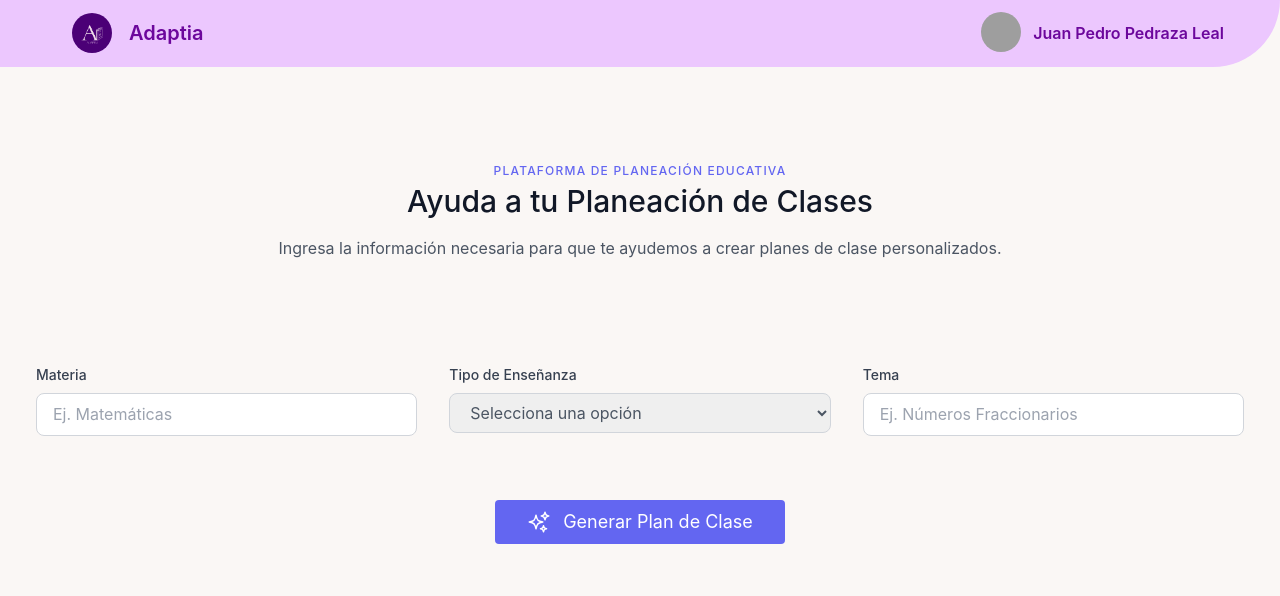
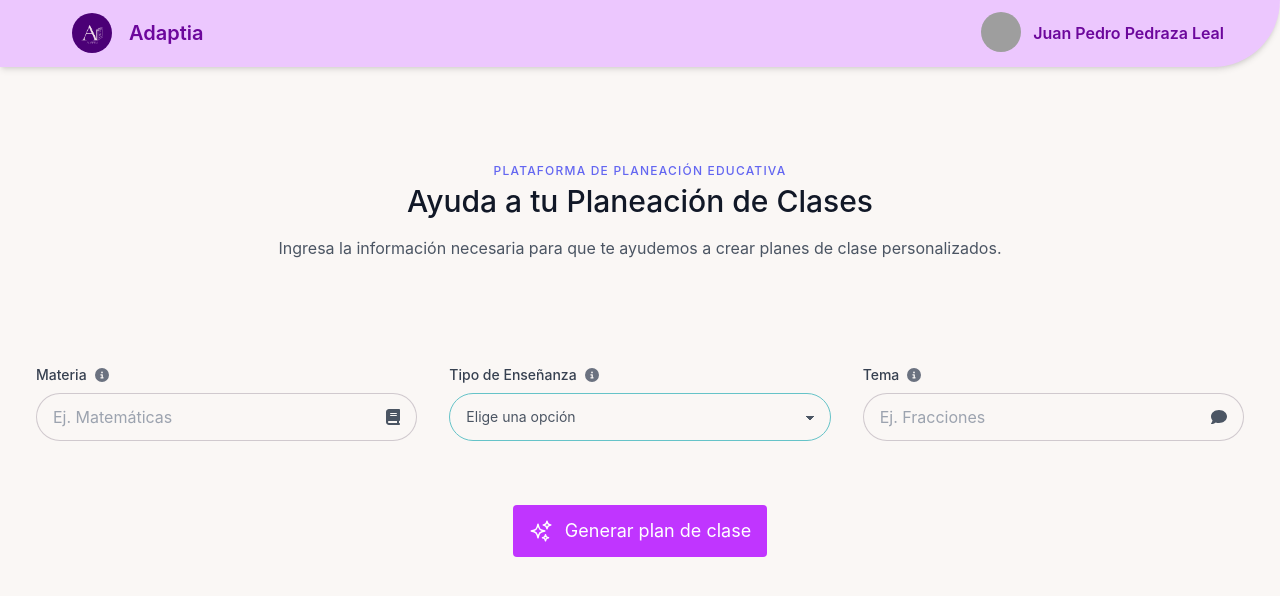
Before and after one commit to soloyoloproXHD/Canacintra-H, a Next.js app in the folder hack-app/: page /chat in a window 1280 px wide. Shown: the top 596 px of the page. Built offline with nearby package versions, Linux system fonts and the light colour scheme; grey boxes are pictures that could not be loaded.

Commit message:
Readme y correciones

```diff
--- a/hack-app/src/app/(main)/chat/page.tsx
+++ b/hack-app/src/app/(main)/chat/page.tsx
@@ -1,4 +1,8 @@
 import React from 'react'
+import { FontAwesomeIcon } from '@fortawesome/react-fontawesome';
+import { faEye, faEarListen, faHand, faBook, faComment, faCircleInfo } from '@fortawesome/free-solid-svg-icons';
+// import { faGoogle, faFacebook } from '@fortawesome/free-brands-svg-icons';
+
 
 const page = () => {
   return (
@@ -11,43 +15,58 @@ const page = () => {
             Ingresa la información necesaria para que te ayudemos a crear planes de clase personalizados.
           </p>
         </div>
+
+        {/* materia */}
         <div className="flex flex-wrap justify-center">
+          <div className="lg:w-1/3 md:w-1/2 w-full px-4 py-6 ">
+            <label className="block text-gray-700 text-sm font-medium mb-2" htmlFor="materia">Materia
+              {/* Tooltip */}
+              <div className="tooltip tooltip-bottom" data-tip="Ingresa la materia que impartirás. Ej. Matemáticas">
+                <FontAwesomeIcon icon={faCircleInfo} className="ml-2 text-gray-500" />
+              </div>
+            </label>
+            <label className="input input-bordered flex items-center gap-2">
+              <input type="text" className="grow input-info" placeholder="Ej. Matemáticas" />
+              <FontAwesomeIcon icon={faBook} />
+            </label>
+          </div>
+
+          {/* tipo de enseñanza */}
           <div className="lg:w-1/3 md:w-1/2 w-full px-4 py-6">
-            <label className="block text-gray-700 text-sm font-medium mb-2" htmlFor="materia">Materia</label>
-            <input
-              type="text"
-              id="materia"
-              className="w-full px-4 py-2 border border-gray-300 rounded-lg focus:outline-none focus:ring-2 focus:ring-indigo-500"
-              placeholder="Ej. Matemáticas"
-            />
-          </div>
-          <div className="lg:w-1/3 md:w-1/2 w-full px-4 py-6">
-            <label className="block text-gray-700 text-sm font-medium mb-2" htmlFor="tipo-ensenanza">Tipo de Enseñanza</label>
-            <select
-              id="tipo-ensenanza"
-              className="w-full px-4 py-2 border border-gray-300 rounded-lg focus:outline-none focus:ring-2 focus:ring-indigo-500"
-            >
-              <option value="">Selecciona una opción</option>
-              <option value="tradicional">Tradicional</option>
-              <option value="interactiva">Interactiva</option>
-              <option value="proyectos">Por Proyectos</option>
+            <label className="block text-gray-700 text-sm font-medium mb-2" htmlFor="tipo-ensenanza">Tipo de Enseñanza
+              {/* Tooltip */}
+              <div className="tooltip tooltip-bottom" data-tip="Selecciona el tipo de enseñanza que aplicarás">
+                <FontAwesomeIcon icon={faCircleInfo} className="ml-2 text-gray-500" />
+              </div>
+            </label>
+            <select className="select select-primary w-full">
+              <option disabled selected>Elige una opción</option>
+              <option>Visual</option>
+              <option>Auditivo</option>
+              <option>Kinestesico</option>
             </select>
           </div>
+
+          {/* tema */}
           <div className="lg:w-1/3 md:w-1/2 w-full px-4 py-6">
-            <label className="block text-gray-700 text-sm font-medium mb-2" htmlFor="tema">Tema</label>
-            <input
-              type="text"
-              id="tema"
-              className="w-full px-4 py-2 border border-gray-300 rounded-lg focus:outline-none focus:ring-2 focus:ring-indigo-500"
-              placeholder="Ej. Números Fraccionarios"
-            />
+            <label className="block text-gray-700 text-sm font-medium mb-2" htmlFor="materia">Tema
+              {/* Tooltip */}
+              <div className="tooltip tooltip-bottom" data-tip="Especifica el tema de la lección. Ej. Fracciones">
+                <FontAwesomeIcon icon={faCircleInfo} className="ml-2 text-gray-500" />
+              </div>
+            </label>
+            <label className="input input-bordered flex items-center gap-2">
+              <input type="text" className="grow rounded-md input-info" placeholder="Ej. Fracciones" />
+              <FontAwesomeIcon icon={faComment} />
+            </label>
           </div>
         </div>
-        <button className="flex justify-center items-center mx-auto mt-10 text-white bg-indigo-500 border-0 py-2 px-8 focus:outline-none hover:bg-indigo-600 rounded text-lg gap-3">
+
+        <button className="flex justify-center items-center mx-auto mt-10 text-white bg-l500 border-0 py-3 px-4 focus:outline-none hover:bg-l600 hover:scale-105 rounded text-lg gap-3 transition duration-300 hover:shadow-md ">
           <svg xmlns="http://www.w3.org/2000/svg" fill="none" viewBox="0 0 24 24" stroke-width="1.5" stroke="currentColor" class="size-6">
             <path stroke-linecap="round" stroke-linejoin="round" d="M9.813 15.904 9 18.75l-.813-2.846a4.5 4.5 0 0 0-3.09-3.09L2.25 12l2.846-.813a4.5 4.5 0 0 0 3.09-3.09L9 5.25l.813 2.846a4.5 4.5 0 0 0 3.09 3.09L15.75 12l-2.846.813a4.5 4.5 0 0 0-3.09 3.09ZM18.259 8.715 18 9.75l-.259-1.035a3.375 3.375 0 0 0-2.455-2.456L14.25 6l1.036-.259a3.375 3.375 0 0 0 2.455-2.456L18 2.25l.259 1.035a3.375 3.375 0 0 0 2.456 2.456L21.75 6l-1.035.259a3.375 3.375 0 0 0-2.456 2.456ZM16.894 20.567 16.5 21.75l-.394-1.183a2.25 2.25 0 0 0-1.423-1.423L13.5 18.75l1.183-.394a2.25 2.25 0 0 0 1.423-1.423l.394-1.183.394 1.183a2.25 2.25 0 0 0 1.423 1.423l1.183.394-1.183.394a2.25 2.25 0 0 0-1.423 1.423Z" />
           </svg>
-          Generar Plan de Clase
+          Generar plan de clase
         </button>
       </div>
     </section>
--- a/hack-app/src/app/(main)/layout.tsx
+++ b/hack-app/src/app/(main)/layout.tsx
@@ -17,6 +17,7 @@ export default function HomeLayout({
     <html lang="es" >
       <body data-theme="cupcake" className="h-screen">
         <NavPath/>
+
         {children}
       </body>
     </html>
--- a/hack-app/src/app/components/navpath.tsx
+++ b/hack-app/src/app/components/navpath.tsx
@@ -7,7 +7,7 @@ import logo from "../content/Logo.png";
 export default function NavPath (){
   return (
         <header>
-          <div className="navbar rounded-br-full bg-lnav">
+          <div className="navbar rounded-br-full bg-lnav shadow-md">
             <div className="flex-1 ml-16">
               <div className="w-10 rounded-full transition-all bg-l950">
                   <Image src={logo} alt="" width={50} height={50}/>
```
Also changed, not shown: 1 other file (tests, documents, lock files or other folders).
